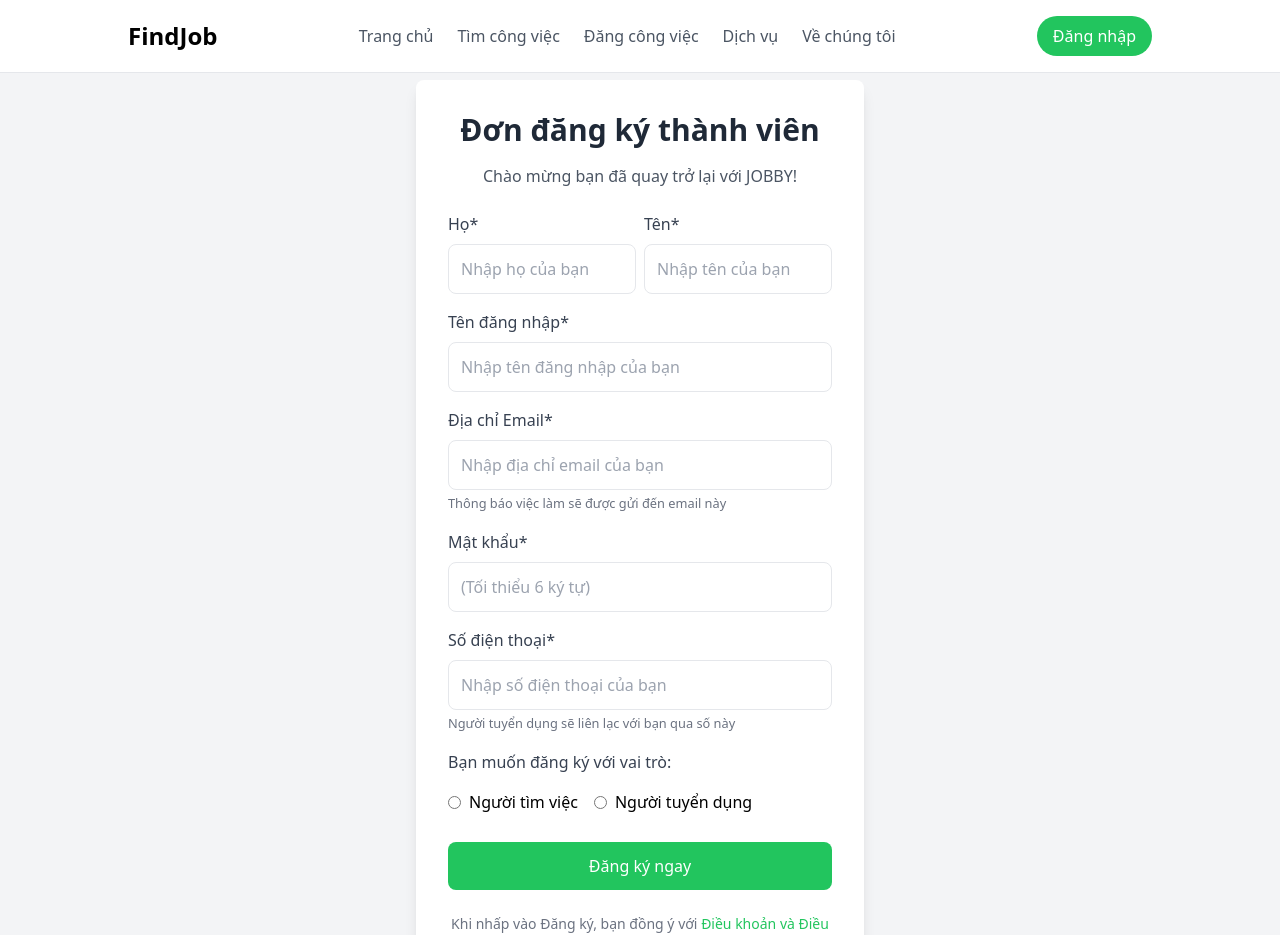
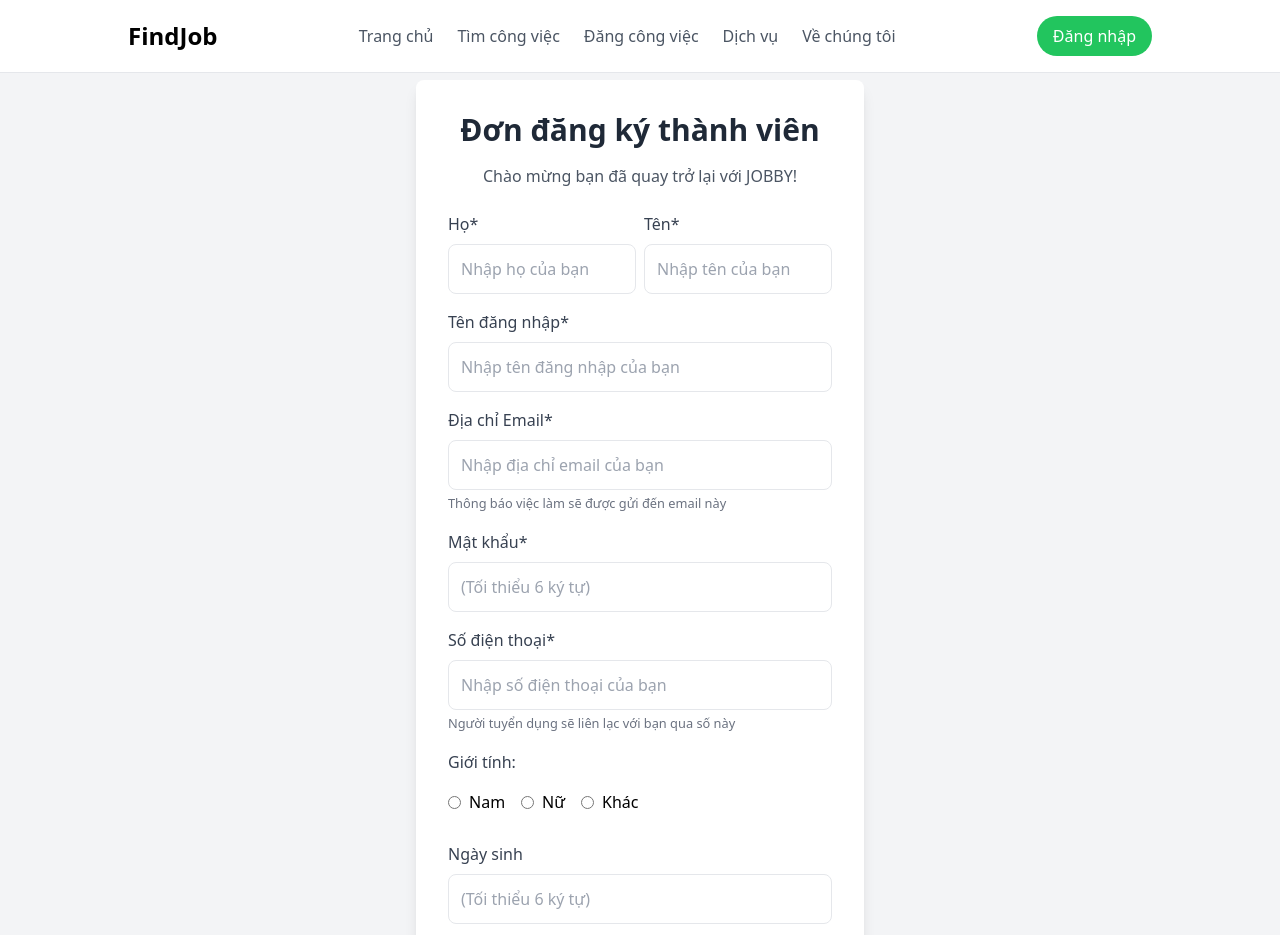
Before and after one commit to Raikungfu/FindJobReact, a React (Vite) app: page /register in a window 1280 px wide. Shown: the top 935 px of the page. Built offline with nearby package versions, Linux system fonts and the light colour scheme; no server answers.

Commit message:
modified user

```diff
--- a/src/Pages/Auth/Register.tsx
+++ b/src/Pages/Auth/Register.tsx
@@ -160,6 +160,57 @@ const Register: React.FC = () => {
           </div>
           <div className="mb-7">
             <label className="block text-gray-700 font-medium mb-4">
+              Giới tính:
+            </label>
+            <div className="flex space-x-4">
+              <label className="flex items-center">
+                <input
+                  name="UserGender"
+                  type="radio"
+                  value="Male"
+                  className="mr-2"
+                />
+                Nam
+              </label>
+              <label className="flex items-center">
+                <input
+                  name="UserGender"
+                  type="radio"
+                  value="Female"
+                  className="mr-2"
+                />
+                Nữ
+              </label>
+              <label className="flex items-center">
+                <input
+                  name="UserGender"
+                  type="radio"
+                  value="Other"
+                  className="mr-2"
+                />
+                Khác
+              </label>
+            </div>
+          </div>
+          <div className="mb-4">
+            <label
+              htmlFor="Password"
+              className="block text-gray-700 font-medium mb-2"
+            >
+              Ngày sinh
+            </label>
+            <input
+              type="password"
+              id="Password"
+              name="Password"
+              className="w-full p-3 border rounded-lg focus:outline-none focus:ring-2 focus:ring-green-500"
+              placeholder="(Tối thiểu 6 ký tự)"
+              minLength={6}
+              required
+            />
+          </div>
+          <div className="mb-7">
+            <label className="block text-gray-700 font-medium mb-4">
               Bạn muốn đăng ký với vai trò:
             </label>
             <div className="flex space-x-4">
```
